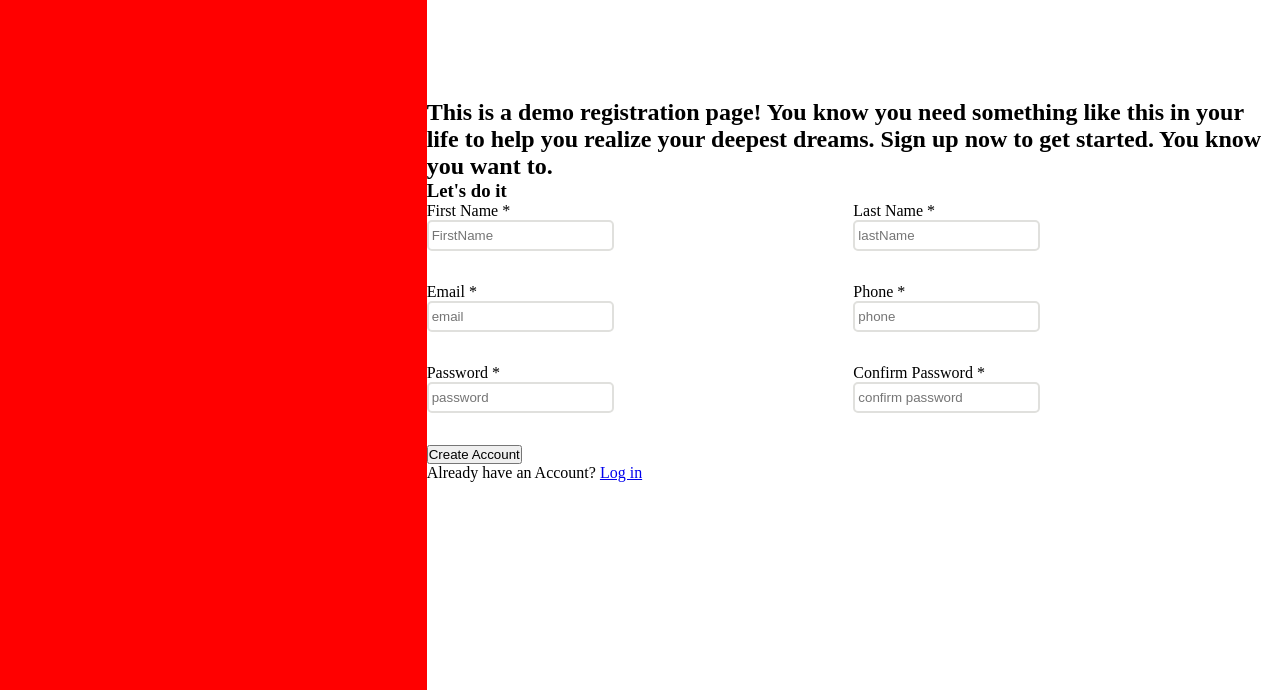
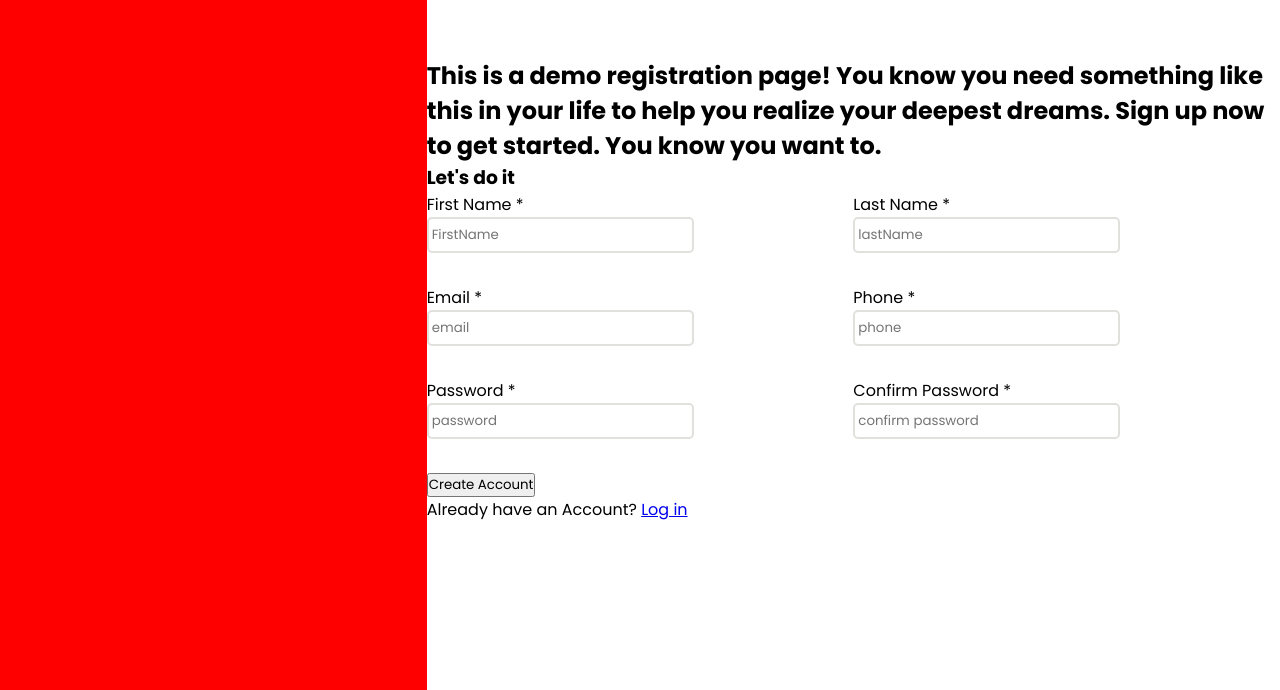
Before and after one commit to shehab20089/singup-form-template-with-validation, a plain HTML site: page index.html in a window 1280 px wide. Shown: the part 110-800 px from the top of the page. Drawn offline with Linux system fonts and the light colour scheme.

Commit message:
adding fonts

```diff
--- a/main.css
+++ b/main.css
@@ -1,3 +1,9 @@
+@import url("https://fonts.googleapis.com/css2?family=Poppins:ital,wght@0,300;0,400;0,500;0,600;0,700;0,800;0,900;1,200;1,300;1,400;1,500;1,600;1,700;1,800;1,900&display=swap");
+@font-face {
+  font-family: NorseFont;
+  src: url(assets/fonts/Norse-Bold.otf);
+}
+
 /* Globals Area */
 :root {
   --primary-color: black;
@@ -12,6 +18,7 @@
   box-sizing: border-box;
   margin: 0;
   padding: 0;
+  font-family: "Poppins", sans-serif;
 }
 /* Layout Area */
 .wrapper {
```
Also changed, not shown: assets/fonts/Norse-Bold.otf (added).
